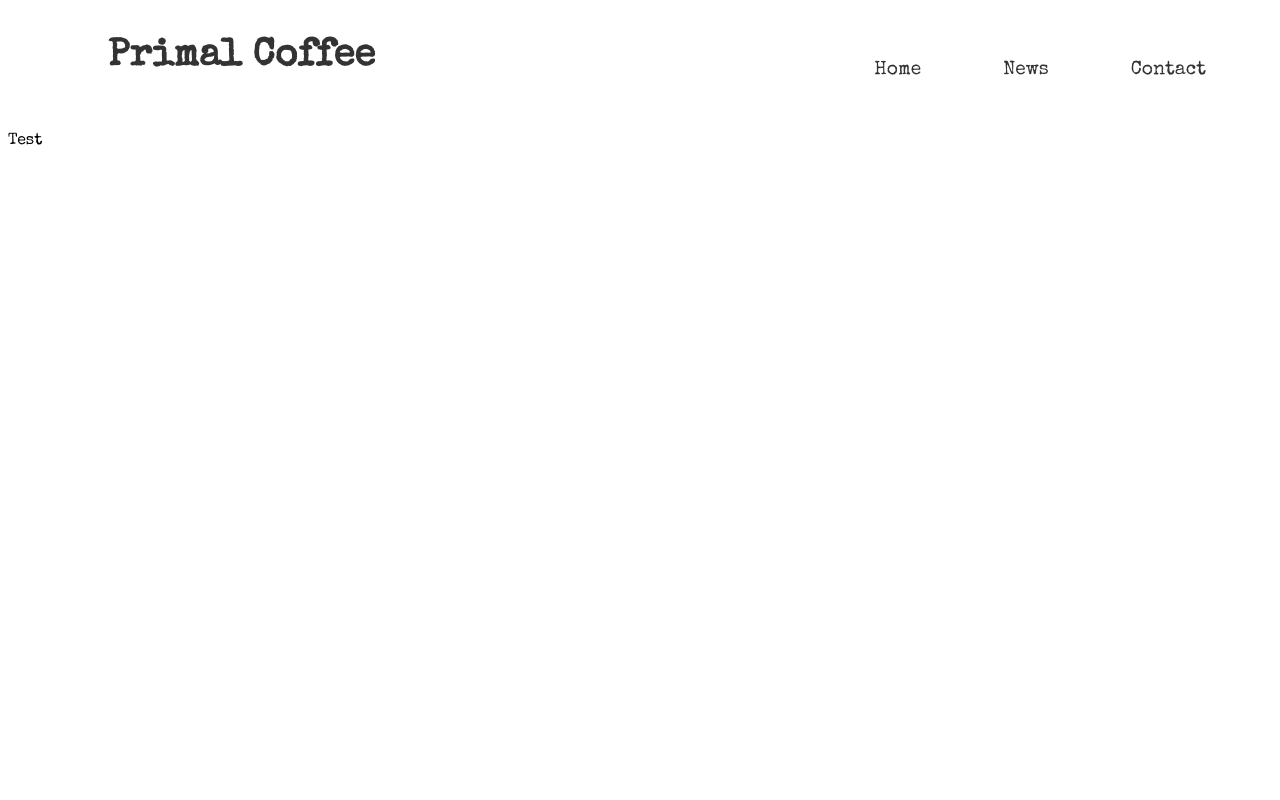
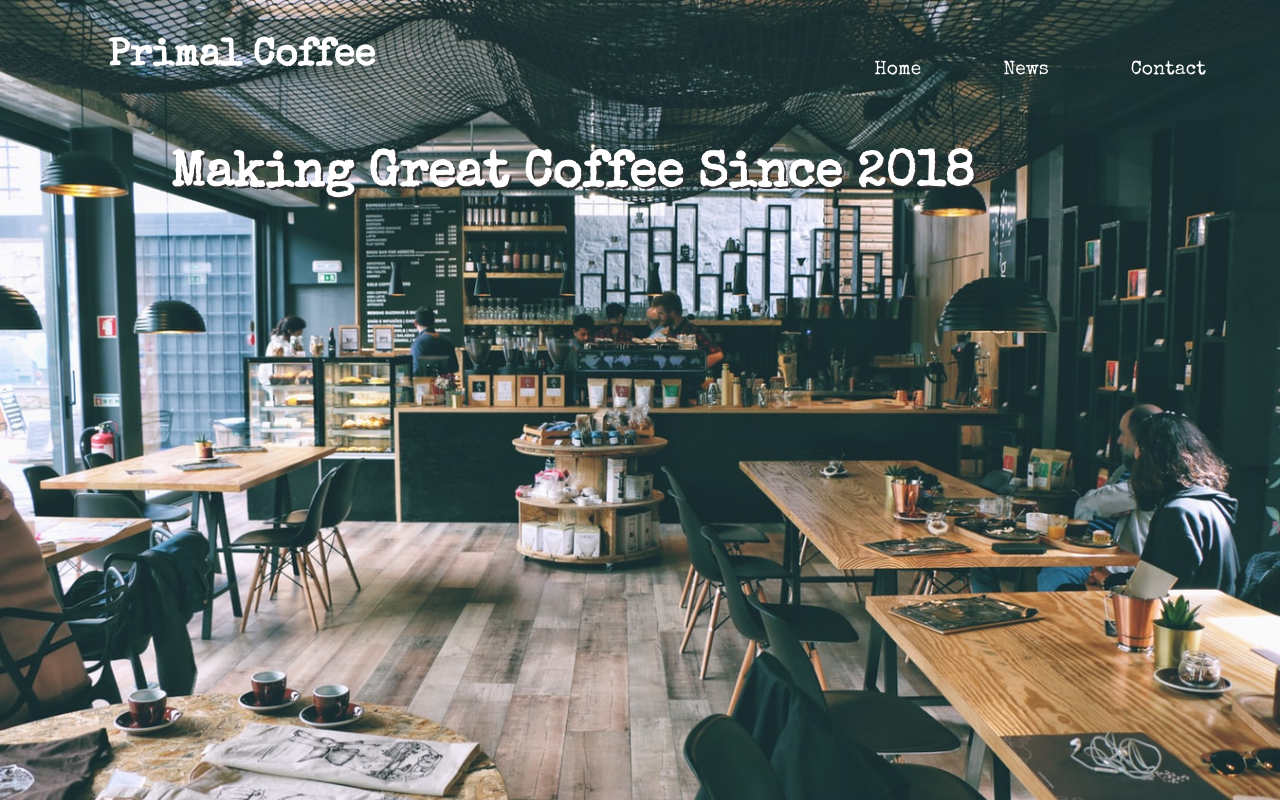
Before and after one commit to Connorhoy/one-page-design, a plain HTML site: page index.html in a window 1280 px wide. Drawn offline with nearby package versions, Linux system fonts and the light colour scheme.

Commit message:
Added background image and section

```diff
--- a/assets/css/styles.css
+++ b/assets/css/styles.css
@@ -3,15 +3,21 @@ html {
   font-family: 'Special Elite', 'Oswald'
 }
 
-/* Google fonts. */
-html {
-  font-family: 'Special Elite', 'Oswald'
+body {
+  background-image: url(../images/cafe-background.jpg);
+  background-repeat: no-repeat;
+  background-position: top center;
+  background-size: cover;
 }
 
 /* Header CSS Begins */
 #header {
-  display:flex;
-  justify-content:space-between;
+  display: flex;
+  justify-content: space-between;
+}
+
+#header a {
+  color: white;
 }
 
 #header h1 {
@@ -23,7 +29,6 @@ html {
 
 #header h1 a {
   text-decoration: none;
-  color: #333;
 }
 /* Header CSS Ends */
 
@@ -46,13 +51,27 @@ li a {
   margin-right: 50px;
   margin-top: 20px;
   display: block;
-  color: #333;
+  color: white;
   text-align: center;
   padding: 16px;
   text-decoration: none;
 }
 
 li a:hover {
-  text-shadow: 1px 1px #333;
+  text-shadow: 5px 5px #333;
 }
 /* Navbar CSS Ends */
+
+/* Section Content Begins */
+
+.section {
+  width: 940px;
+  margin: 0 auto;
+  height: 40vh;
+}
+
+#since-2018 {
+  font-size: 50px;
+  color: white;
+  text-shadow: 2px 2px #333;
+}
--- a/index.html
+++ b/index.html
@@ -22,9 +22,8 @@
     </nav>
   </div>
   <!-- Main Content -->
-<div id="content">
-  <p>Test</p>
+<div class="section">
+  <h1 id="since-2018">Making Great Coffee Since 2018<h1>
 </div>
-
 </body>
 </html>
```
Also changed, not shown: assets/images/cafe-background.jpg (added).
